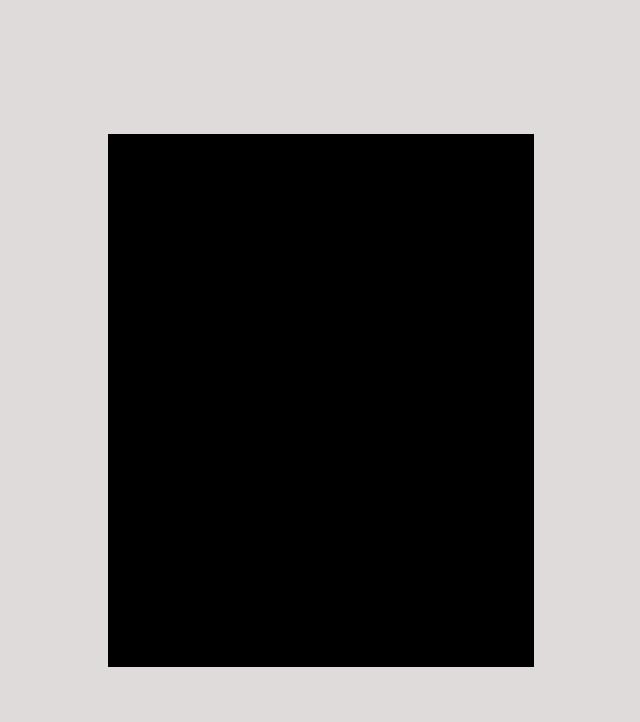
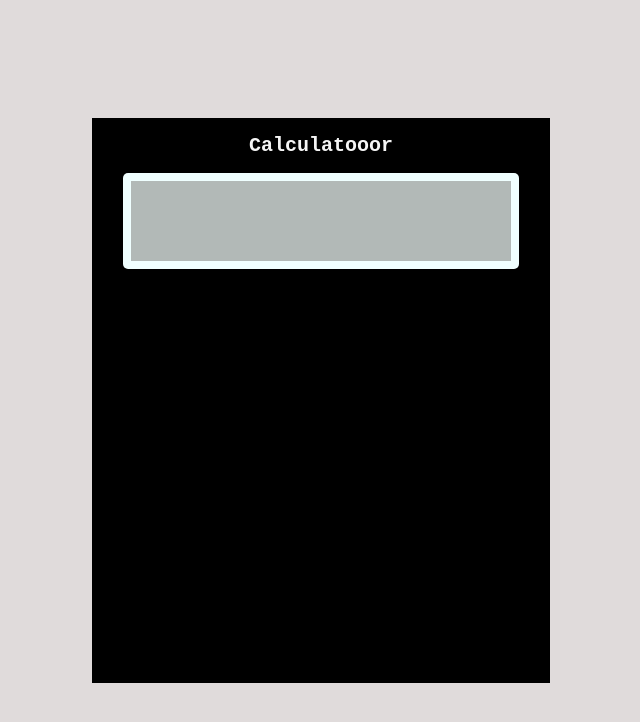
Before and after one commit to abu-bilaall/calculatooor, a plain HTML site: page index.html in a window 1280 px wide. Shown: the whole page, without its empty margins (319-959 px from the left). Drawn offline with Linux system fonts and the light colour scheme.

Commit message:
Add name and implement display

```diff
--- a/index.html
+++ b/index.html
@@ -9,7 +9,10 @@
 </head>
 <body>
     <div class="calculatooor">
-
+        <div class="name">Calculatooor</div>
+        <div class="display-container">
+            <div class="display"></div>
+        </div>
     </div>
 </body>
 </html>
--- a/styles.css
+++ b/styles.css
@@ -14,5 +14,29 @@ body {
 .calculatooor {
     width: 426px;
     height: 533px;
+    padding: 16px;
     background-color: #000000;
+
+    display: flex;
+    flex-direction: column;
+    align-items: center;
+    gap: 16px;
 }
+
+.name {
+    font-size: 20px;
+    font-weight: 700;
+    color: whitesmoke;
+}
+
+.display-container {
+    padding: 8px;
+    background-color: azure;
+    border-radius: 5px;
+}
+
+.display {
+    background-color: #b2b9b7;
+    width: 380px;
+    height: 80px;
+}
```
